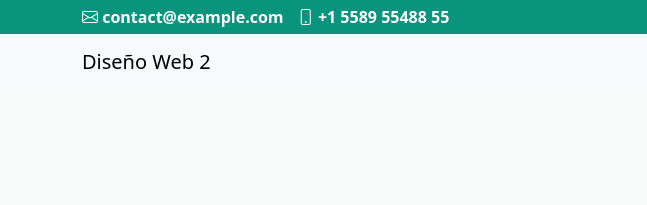
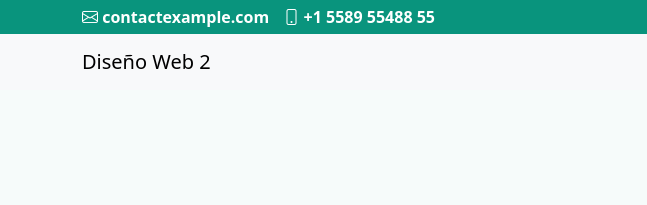
Before and after one commit to valeriabendeckk-glitch/estrategia, a plain HTML site: page index.html in a window 1280 px wide. Shown: the top 205 px of the page, 0-647 px from the left. Drawn offline with nearby package versions, Linux system fonts and the light colour scheme.

Commit message:
Fix HTML formatting issues in index.html

```diff
--- a/index.html
+++ b/index.html
@@ -31,7 +31,7 @@
         <div id="aplicardflex" class="d-flex justify-content-between">
 
           <div id="info-correo-telefono">
-            <span><i class="bi bi-envelope icon-blanco"></i> contact@example.com</span>
+            <span><i class="bi bi-envelope icon-blanco"></i> contactexample.com</span>
             <span class="ml-10"><i class="bi bi-phone icon-blanco"></i> +1 5589 55488 55</span>
           </div>
 
```
